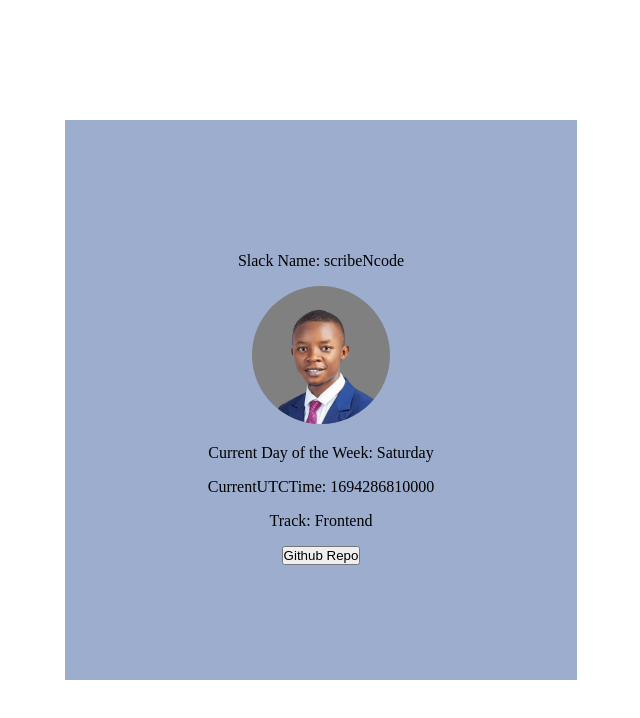
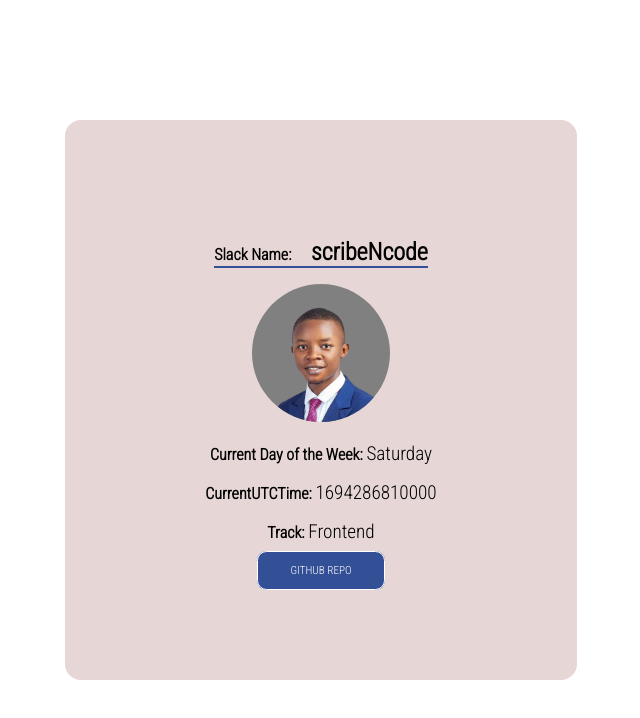
Before and after one commit to scribeNcode/DayTrackerUTC, a plain HTML site: page index.html in a window 1280 px wide. Shown: the whole page, without its empty margins (319-959 px from the left). Drawn offline with Linux system fonts and the light colour scheme.

Commit message:
styled mySlackName and  a tag

```diff
--- a/index.css
+++ b/index.css
@@ -2,6 +2,7 @@
     padding: 0;
     margin: 0 auto;
     box-sizing: border-box;
+    font-family: 'Roboto Condensed', sans-serif;
 }
 
 
@@ -14,11 +15,13 @@ main{
 /* card wrapper */
 .card_wrapper{
     width: 40%;
-    background: rgb(156, 173, 206);
+    min-width: 300px;
+    background: rgb(231, 214, 214);
     height: 70vh;
     text-align: center;
     display: flex;
     align-items: center;
+    border-radius: 1rem;
 }
 
 .content_wrapper{
@@ -32,16 +35,29 @@ main{
    /* align-content: center; */
 }
 
+#prominent{
+    border-bottom: 2px solid #335096;
+}
+
 .div_items{
     padding-top: 1rem;
 }
 
+#myslackName{
+    font-weight: bolder;
+    font-size: 1.5rem;
+    padding-left: 1rem;
 
+}
 
 p{
     display: inline-block;
+    font-size: 1.2rem;
 }
 
+label{
+    font-weight: bold;
+}
 
 
 #my_image{
@@ -50,3 +66,25 @@ p{
     width: 30%;
 
 }
+
+
+a {
+    text-transform: uppercase;
+    font-size: 0.7rem;
+    padding: 12px 32px;
+    /* width: 12rem; */
+    background: #335096;
+    color: white;
+    border: 1px solid #fff;
+    text-decoration: none;
+    cursor: pointer;
+    border-radius: 0.6rem;
+
+  }
+
+
+  button:hover{
+    background: #a8538c;
+
+    font-weight: bolder;
+  }
--- a/index.html
+++ b/index.html
@@ -4,6 +4,9 @@
     <meta charset="UTF-8" />
     <meta name="viewport" content="width=device-width, initial-scale=1.0" />
     <title>HNGx Task One</title>
+    <link rel="preconnect" href="https://fonts.googleapis.com">
+<link rel="preconnect" href="https://fonts.gstatic.com" crossorigin>
+<link href="https://fonts.googleapis.com/css2?family=Roboto+Condensed:wght@300&display=swap" rel="stylesheet">
     <link rel="stylesheet" href="index.css" />
   </head>
   <body>
@@ -13,9 +16,9 @@
     <main>
       <section class="card_wrapper">
       <div class="content_wrapper">
-        <div class="div_items">
+        <div id="prominent" class="div_items">
           <label for="myslackName">Slack Name:</label>
-          <p id="myslackName" data-testid="scribeNcode">scribeNcode</p>
+          <p id="myslackName" data-testid="slackUserName">scribeNcode</p>
         </div>
         <div class="div_items">
           <img id="my_image" src="./images/myImage.png" alt="scribeNcode" data-testid="slackDisplayImage" >
@@ -33,7 +36,7 @@
           <p id="track" data-testid="myTrack">Frontend</p>
         </div>
         <div class="div_items">
-          <a href="http://"><button>Github Repo</button></a>
+          <a  target="_blank" href="https://github.com/scribeNcode/DayTrackerUTC" data-testid="githubURL">Github Repo</a>
         </div>
       </div>
 
```
